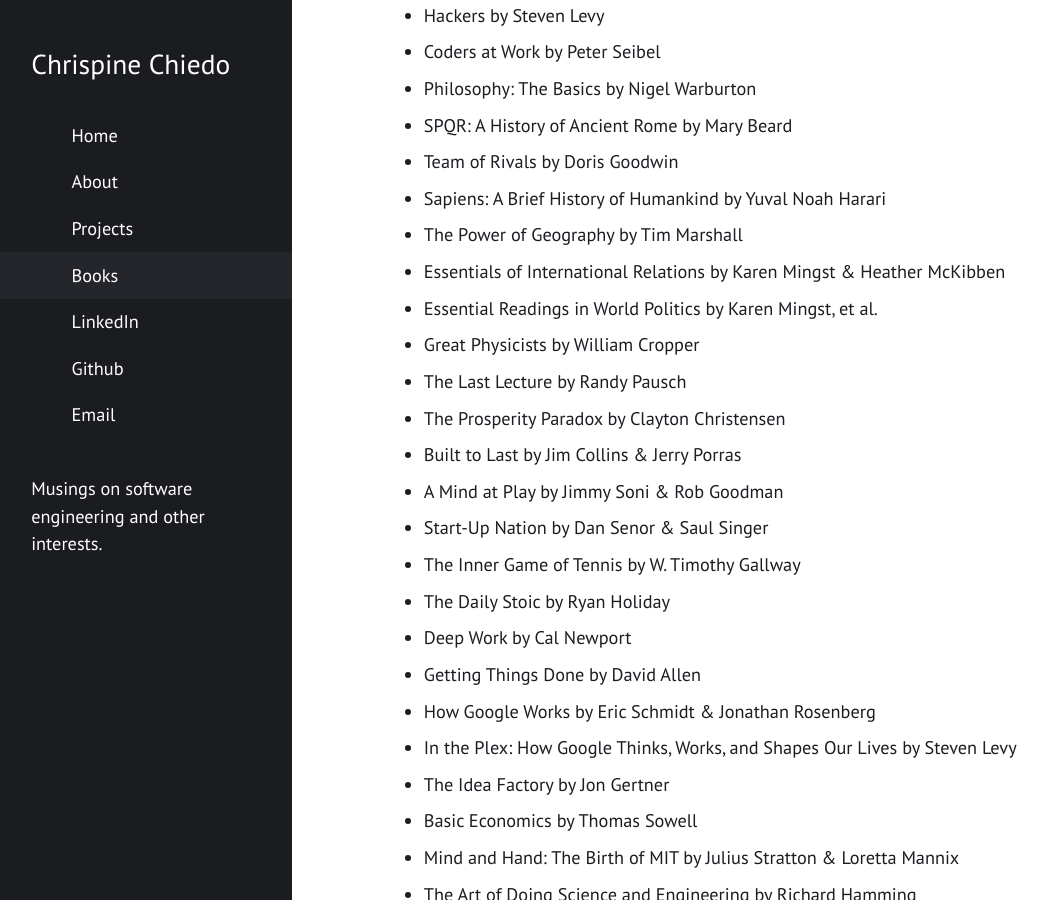
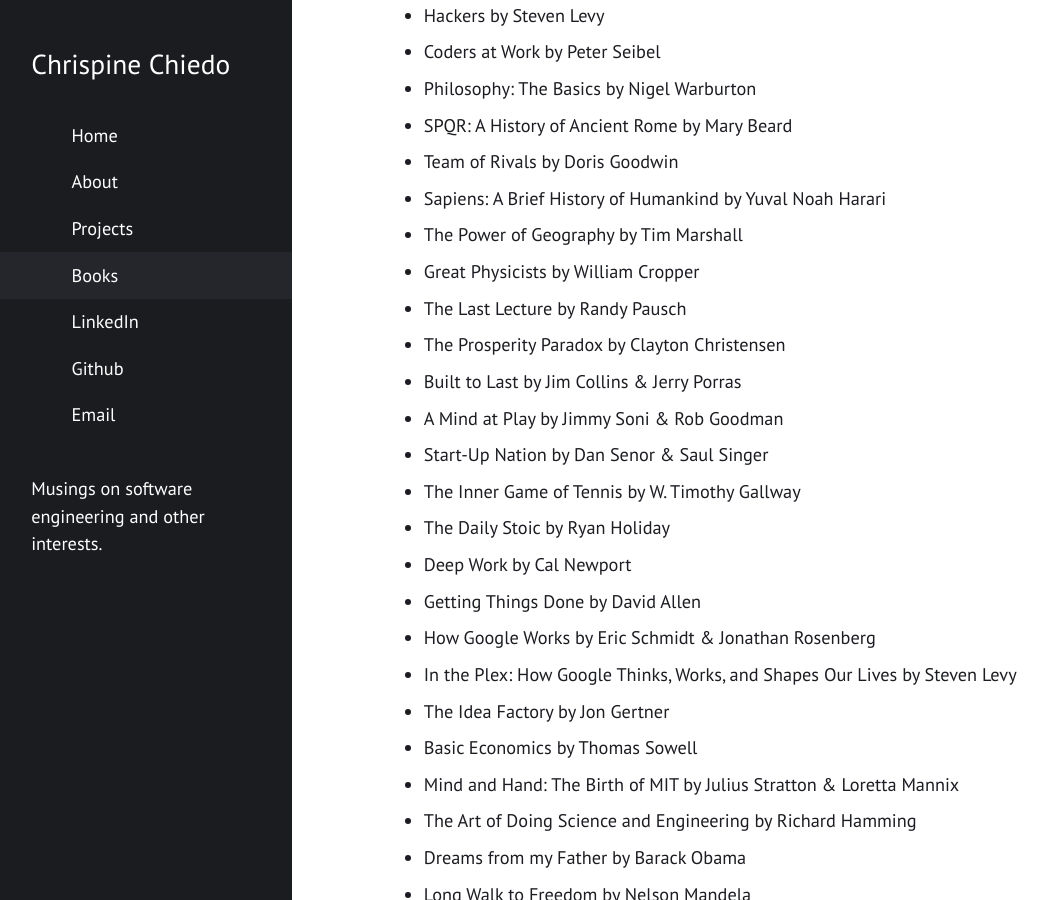
Before and after one commit to rimubytes/marvin, a Jekyll site: the page built from books.md, in a window 1280 px wide and 900 px high, scrolled down 2757 px. Shown: the whole window, without its empty margins (10-1058 px from the left). Built offline with Jekyll 4.4.1, drawn with Linux system fonts in a browser that asks for light colours; nearby versions of some CDN libraries; library files that are not in the unit come from our copies.

Commit message:
update books page

```diff
--- a/books.md
+++ b/books.md
@@ -71,8 +71,6 @@ Here is a list of some of my favourite technical and non-technical books:
 - Team of Rivals by Doris Goodwin
 - Sapiens: A Brief History of Humankind by Yuval Noah Harari
 - The Power of Geography by Tim Marshall
-- Essentials of International Relations by Karen Mingst & Heather McKibben
-- Essential Readings in World Politics by Karen Mingst, et al.
 - Great Physicists by William Cropper
 - The Last Lecture by Randy Pausch
 - The Prosperity Paradox by Clayton Christensen
```
